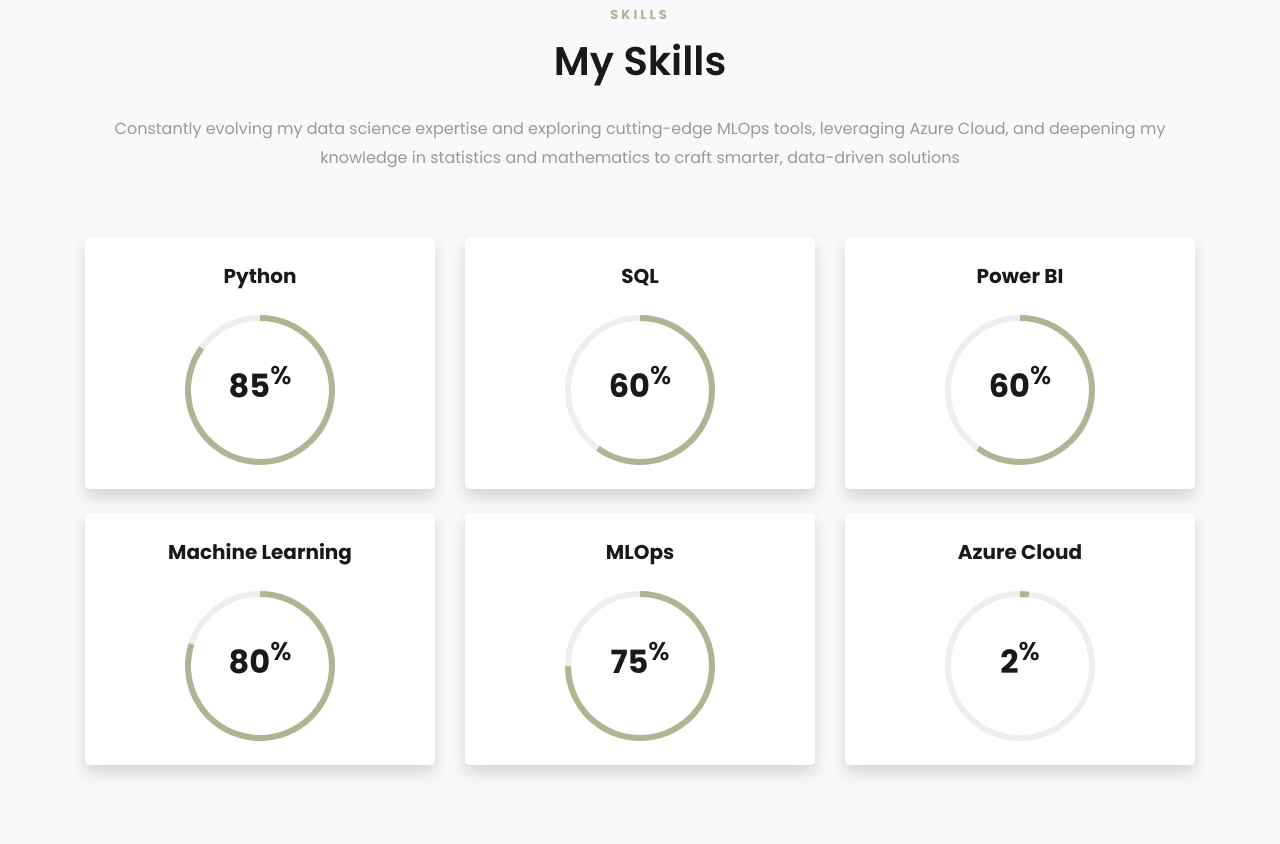
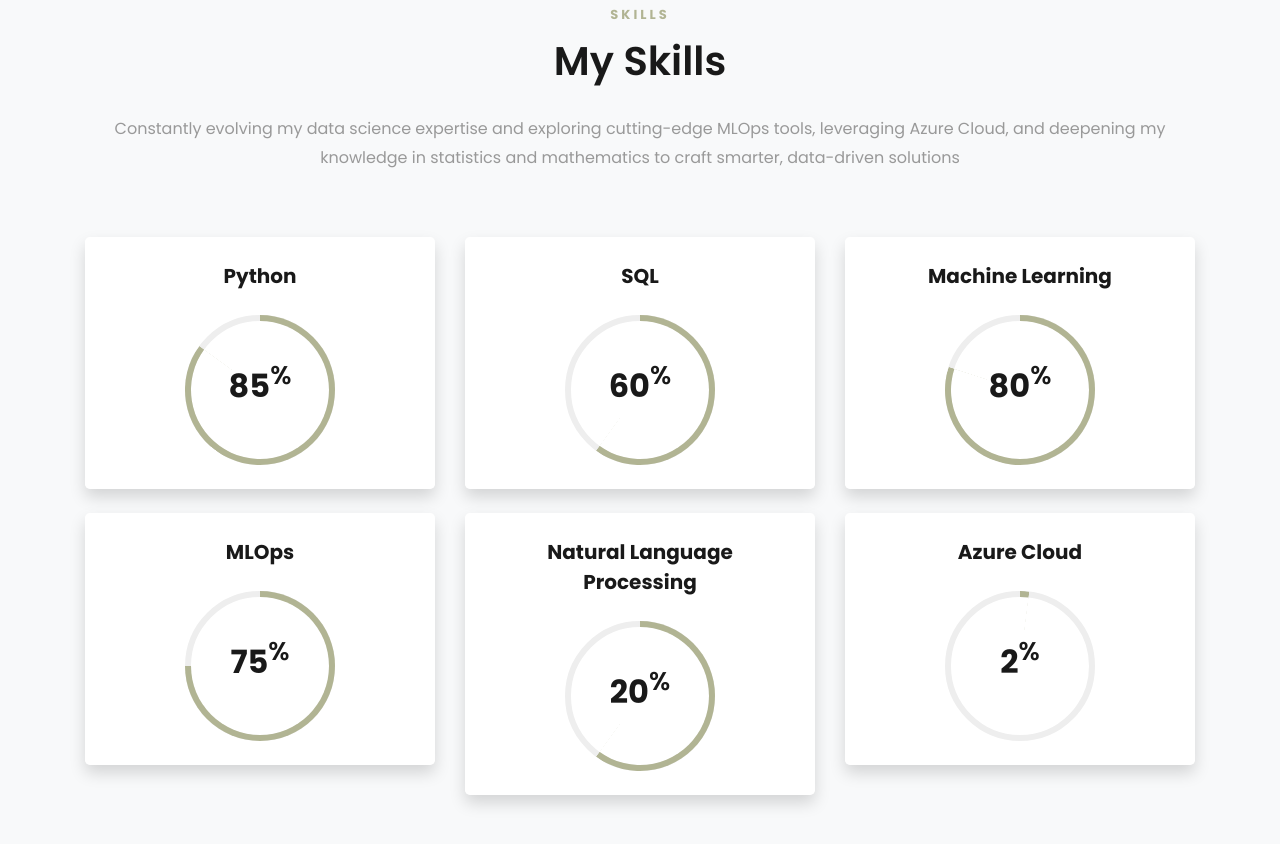
Before and after one commit to yuvaneshkm/yuvaneshkm.github.io, a plain HTML site: page index.html in a window 1280 px wide. Shown: the part 1854-2698 px from the top of the page. Drawn offline with Linux system fonts and the light colour scheme; some packages are replaced by stand-ins of ours; no server answers; files whose address does not match are found by name.

Commit message:
portfolio

```diff
--- a/index.html
+++ b/index.html
@@ -62,8 +62,8 @@
 						<div class="one-forth d-flex align-items-center ftco-animate" data-scrollax=" properties: { translateY: '70%' }">
 							<div class="text">
 								<span class="subheading">"UnderStand ● Build ● Transform"</span>
-								<h1 class="mb-4 mt-3">Hi, I am <span>Yuvanesh</span> Data Scientist</h1>
-								<p><a href="https://www.linkedin.com/in/yuvaneshkm/" class="btn btn-primary">linkedin</a> <a href="https://drive.google.com/file/d/1lfWZva336bQUkKQoySoPfgeeL_dJ9OcS/view?usp=sharing" class="btn btn-primary btn-outline-primary">Resume</a></p>
+								<h1 class="mb-4 mt-3">Hi, I am <span>Yuvanesh</span> Machine Learning Engineer</h1>
+								<p><a href="https://www.linkedin.com/in/yuvaneshkm/" class="btn btn-primary">linkedin</a> <a href="https://drive.google.com/file/d/17D6iO7CwP8WZlrGcnbPc0wpWPhKpyPaZ/view?usp=sharing" class="btn btn-primary btn-outline-primary">Resume</a></p>
 							</div>
 						</div>
 					</div>
@@ -204,25 +204,6 @@
 					</div>
 				</div>
 
-				<!--3.) -->
-				<div class="col-lg-4 mb-4">
-					<div class="bg-white rounded-lg shadow p-4">
-						<h2 class="h5 font-weight-bold text-center mb-4">Power BI</h2>
-						<!-- Progress bar 1 -->
-						<div class="progress mx-auto" data-value='60'>
-							<span class="progress-left">
-								<span class="progress-bar border-primary"></span>
-							</span>
-							<span class="progress-right">
-								<span class="progress-bar border-primary"></span>
-							</span>
-							<div class="progress-value w-100 h-100 rounded-circle d-flex align-items-center justify-content-center">
-								<div class="h2 font-weight-bold">60<sup class="small">%</sup></div>
-							</div>
-						</div>
-					</div>
-				</div>
-
 				<!--4.) -->
 				<div class="col-lg-4 mb-4">
 					<div class="bg-white rounded-lg shadow p-4">
@@ -256,6 +237,25 @@
 							</span>
 							<div class="progress-value w-100 h-100 rounded-circle d-flex align-items-center justify-content-center">
 								<div class="h2 font-weight-bold">75<sup class="small">%</sup></div>
+							</div>
+						</div>
+					</div>
+				</div>
+
+				<!--3.) -->
+				<div class="col-lg-4 mb-4">
+					<div class="bg-white rounded-lg shadow p-4">
+						<h2 class="h5 font-weight-bold text-center mb-4">Natural Language Processing</h2>
+						<!-- Progress bar 1 -->
+						<div class="progress mx-auto" data-value='60'>
+							<span class="progress-left">
+								<span class="progress-bar border-primary"></span>
+							</span>
+							<span class="progress-right">
+								<span class="progress-bar border-primary"></span>
+							</span>
+							<div class="progress-value w-100 h-100 rounded-circle d-flex align-items-center justify-content-center">
+								<div class="h2 font-weight-bold">20<sup class="small">%</sup></div>
 							</div>
 						</div>
 					</div>
```
